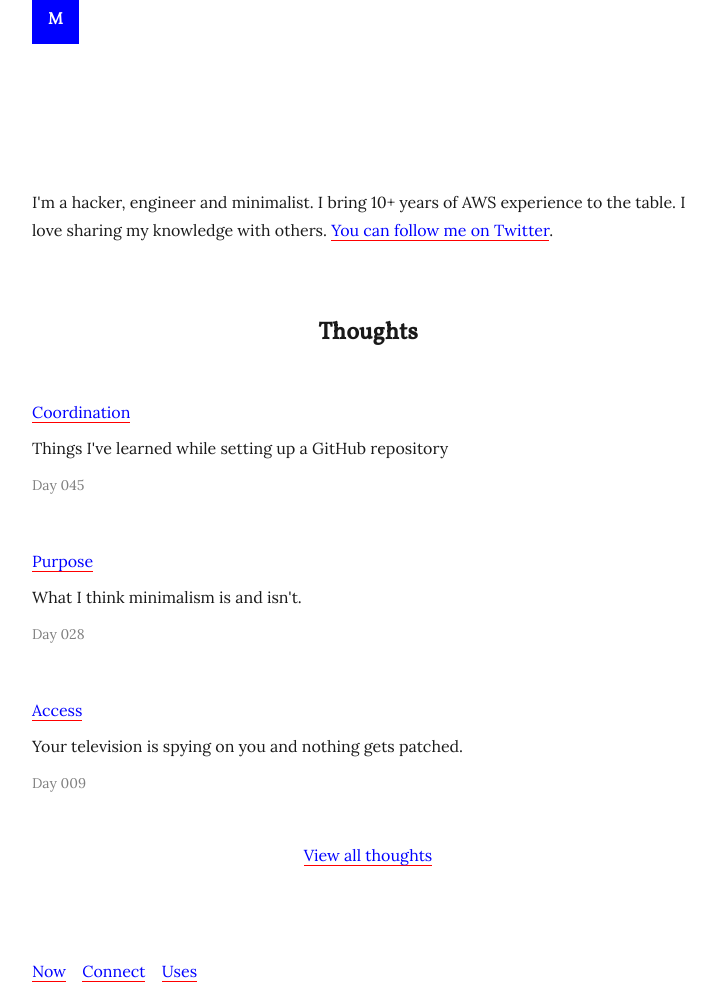
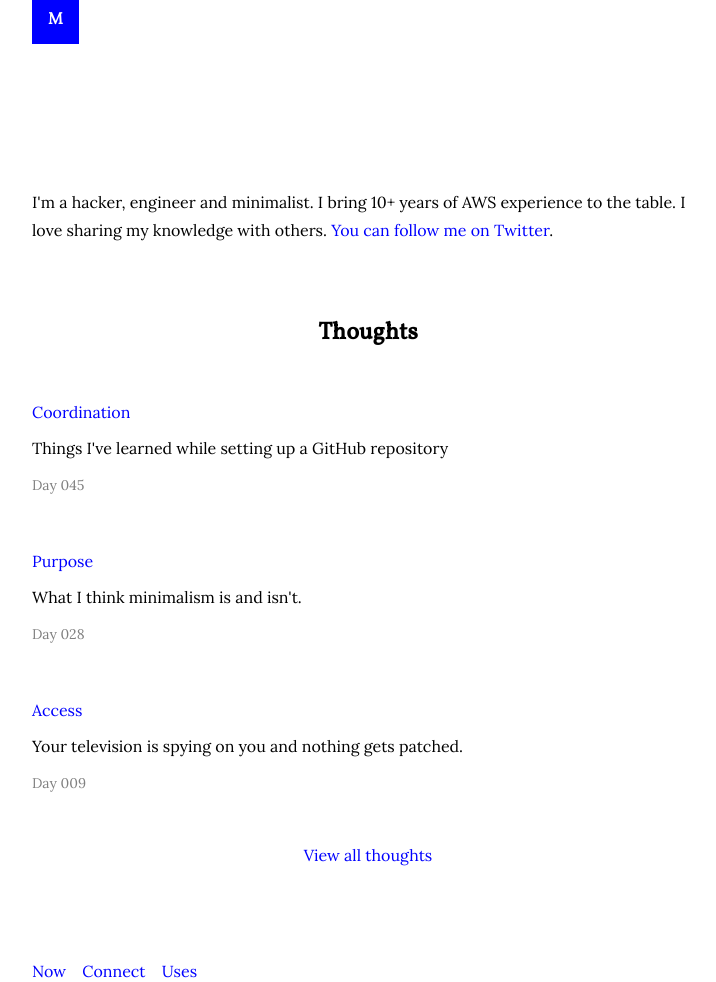
Before and after one commit to mijndert/website, a Jekyll site: the page built from index.html, in a window 1280 px wide. Shown: the whole page, without its empty margins (272-988 px from the left). Built offline with Jekyll 4.4.1, drawn with Linux system fonts in a browser that asks for light colours.

Commit message:
Implement dark mode 1.0 for 2020

```diff
--- a/assets/css/theme.scss
+++ b/assets/css/theme.scss
@@ -6,10 +6,8 @@
     Color variables
 */
 
-$color: hsla(0,0%,0%,0.9);
+$color: black;
 $link-color: blue;
-$link-border: red;
-$link-hover: red;
 
 /*
     Font variables
@@ -75,13 +73,12 @@
 a {
     color: $link-color;
     text-decoration: none;
-    border-bottom: 1.5px solid $link-border;
     line-height: .8rem;
     padding: 0;
 }
 
 a:hover {
-    color: $link-hover;
+    text-decoration: underline;
 }
 
 /*
@@ -217,6 +214,10 @@
     margin: 0 .75em 0 0;
 }
 
+/*
+    Mobile
+*/
+
 @media only screen and (max-width: 600px) {
 
     body {
@@ -228,3 +229,25 @@
     }
 
 }
+
+/*
+    Dark mode
+*/
+
+@media (prefers-color-scheme: dark) {
+
+    body {
+        background-color: #141c2b;
+        color: white;
+    }
+
+    a {
+        color: #7da7ef;
+        border: none;
+    }
+
+    .logo span {
+        background-color: #7da7ef;
+    }
+
+}
```
